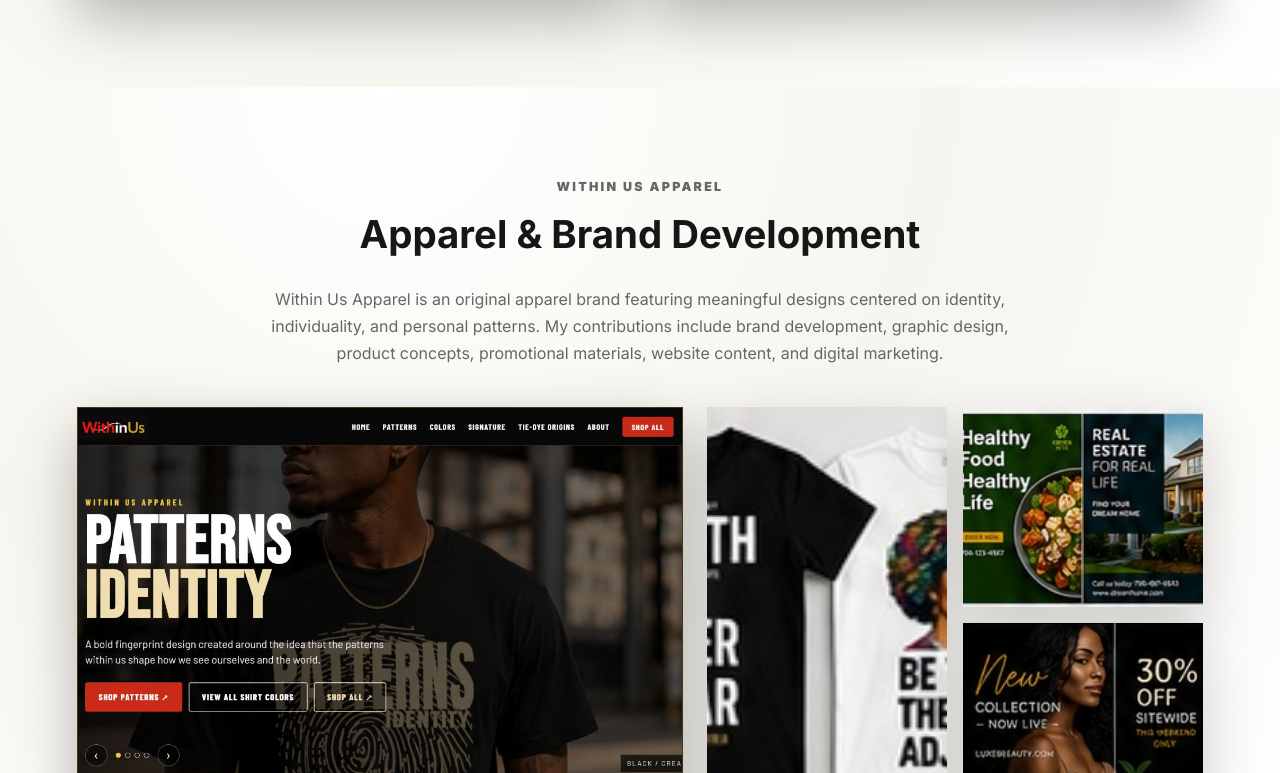
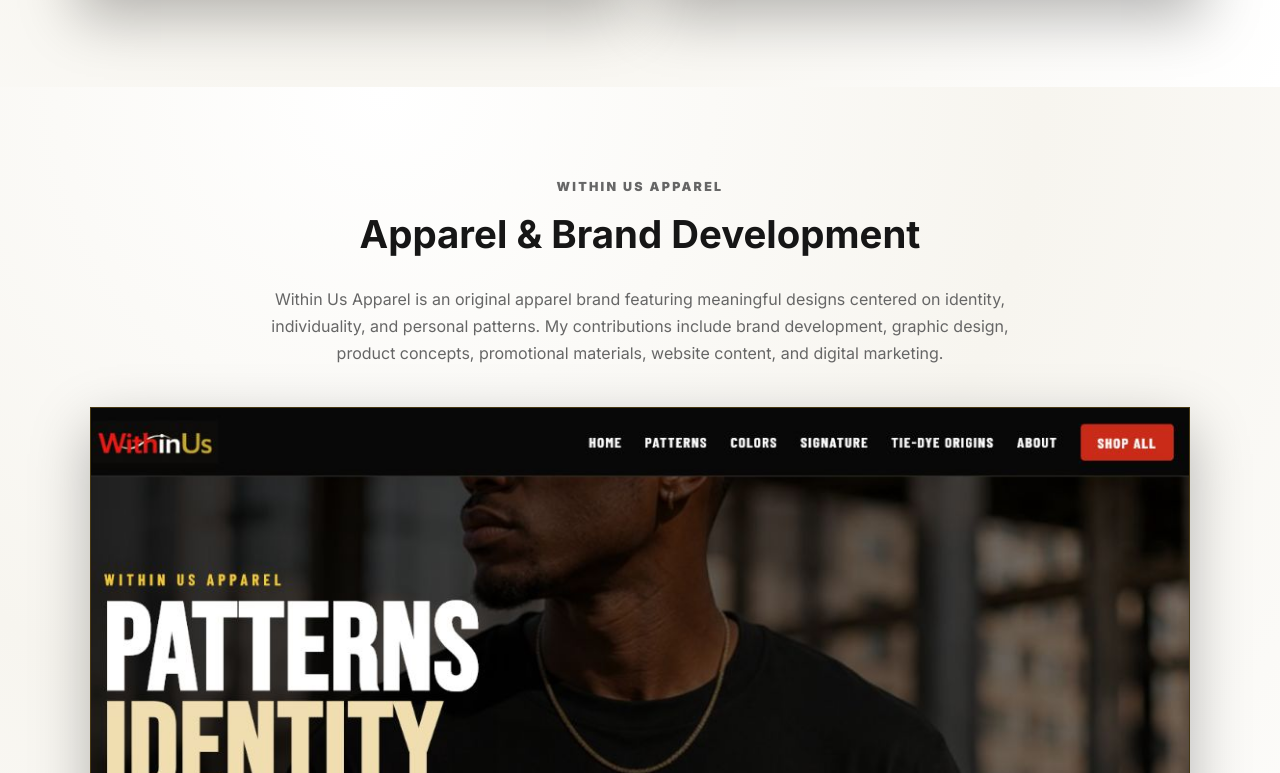
Before and after one commit to simplysharon62-hash/sharon-portfolio, a plain HTML site: page index.html in a window 1280 px wide. Shown: the part 3996-4769 px from the top of the page. Drawn offline with nearby package versions, Linux system fonts and the light colour scheme.

Commit message:
Replace pixelated merchandise image

```diff
--- a/index.html
+++ b/index.html
@@ -619,9 +619,11 @@ h2 {
 
 .apparel-showcase {
   display: grid;
-  grid-template-columns: minmax(280px, 1.1fr) minmax(280px, 0.9fr);
+  grid-template-columns: minmax(280px, 1fr);
   gap: 1.5rem;
   align-items: stretch;
+  max-width: 1100px;
+  margin-inline: auto;
 }
 
 .apparel-feature {
@@ -638,24 +640,6 @@ h2 {
   letter-spacing: 0.1em;
   text-align: center;
   text-transform: uppercase;
-}
-
-.apparel-samples {
-  display: grid;
-  grid-template-columns: repeat(2, 1fr);
-  gap: 1rem;
-}
-
-.apparel-samples img {
-  width: 100%;
-  height: 100%;
-  min-height: 190px;
-  object-fit: cover;
-  box-shadow: var(--shadow);
-}
-
-.apparel-samples img:first-child {
-  grid-row: span 2;
 }
 
 .testimonials {
@@ -950,8 +934,7 @@ h2 {
 
   .gallery,
   .service-grid,
-  .project-grid,
-  .apparel-samples {
+  .project-grid {
     grid-template-columns: 1fr;
   }
 
@@ -1104,8 +1087,8 @@ h2 {
           <img src="sample-icon-set.jpg" alt="Minimal icon set design sample">
           <span>Icon Set Design</span>
         </button>
-        <button class="gallery-item" type="button" data-full="sample-merchandise.jpg" data-caption="T-shirt and merchandise">
-          <img src="sample-merchandise.jpg" alt="Faith based t-shirt merchandise design sample">
+        <button class="gallery-item" type="button" data-full="within-us-apparel.png" data-caption="Within Us Apparel and merchandise design">
+          <img src="within-us-apparel.png" alt="Within Us Apparel and merchandise design presentation">
           <span>T-Shirt & Merchandise</span>
         </button>
         <button class="gallery-item" type="button" data-full="sample-advertising.jpg" data-caption="Advertising design">
@@ -1213,11 +1196,6 @@ h2 {
           <img src="within-us-apparel.png" alt="Within Us Apparel website and product presentation screenshot">
           <span>Visit Within Us Apparel</span>
         </a>
-        <div class="apparel-samples" aria-label="Within Us Apparel related design examples">
-          <img src="sample-merchandise.jpg" alt="T-shirt and merchandise design examples">
-          <img src="sample-advertising.jpg" alt="Promotional advertising design examples">
-          <img src="sample-social-media.jpg" alt="Social media promotional design example">
-        </div>
       </div>
     </section>
 
```
